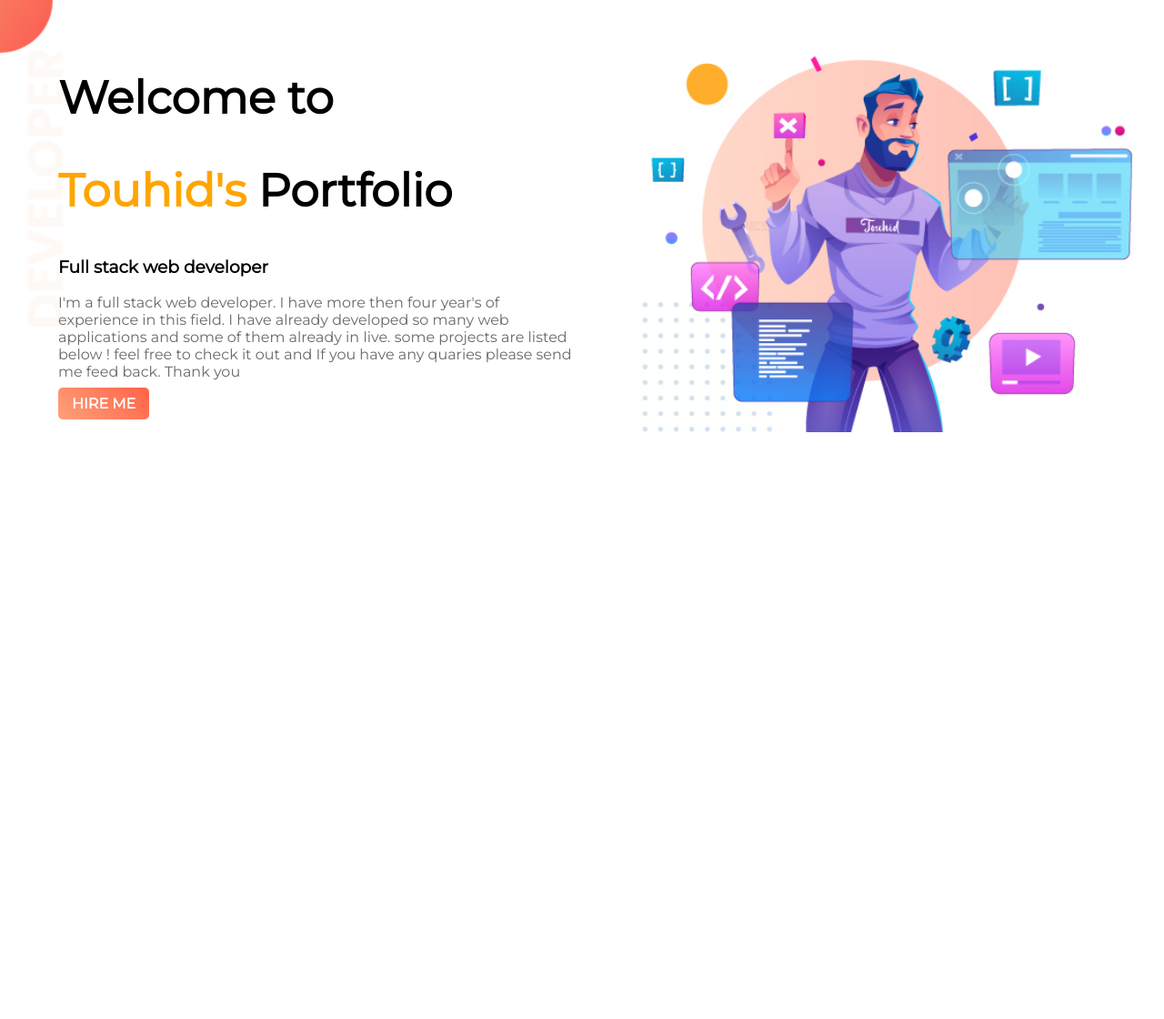
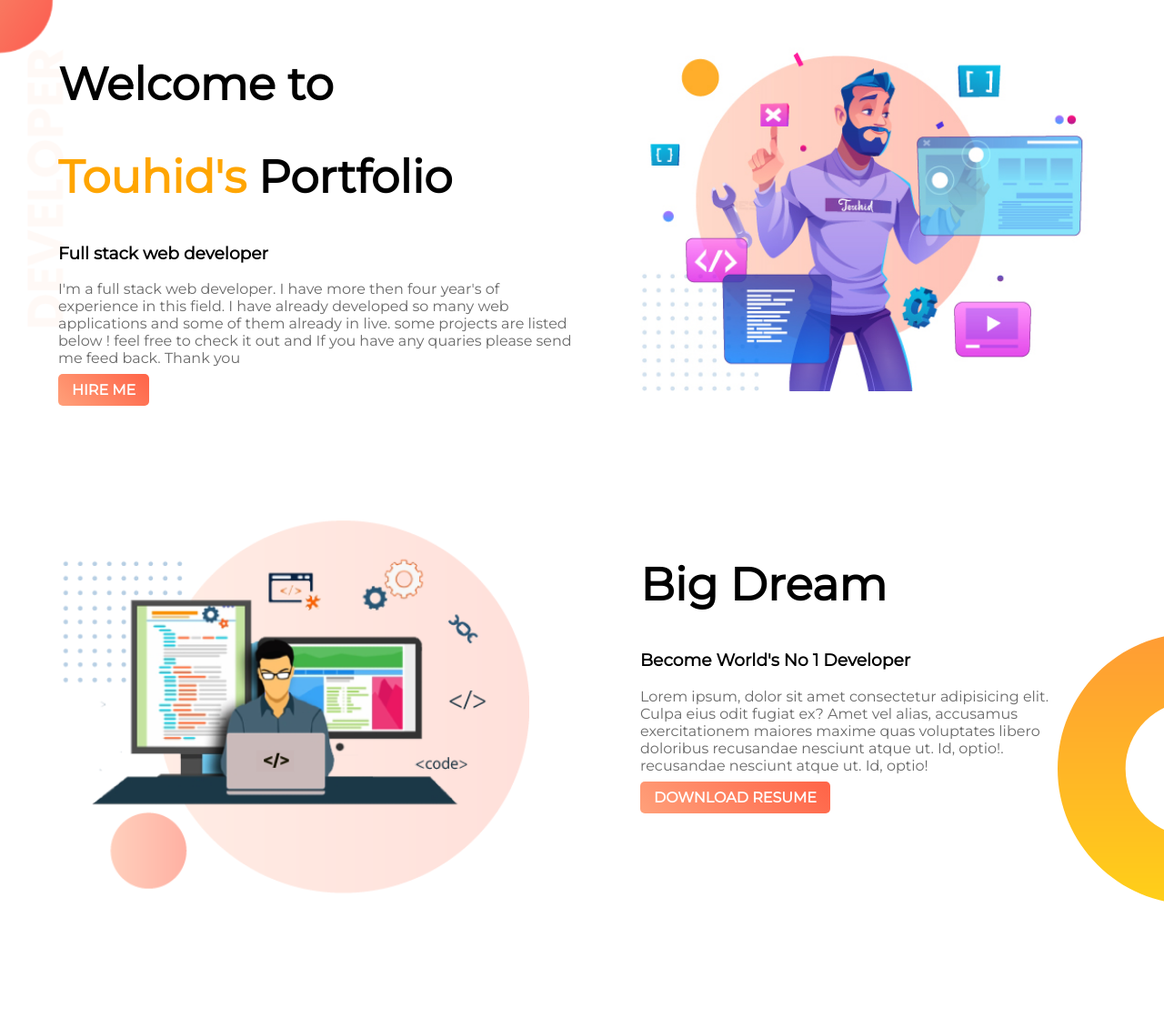
Before and after one commit to TouhidZaman/developer-portfolio, a plain HTML site: page index.html in a window 1280 px wide. Shown: the whole page at 91% size. Before the commit the page ends 800 px from the top, so only its background shows below. Drawn offline with Linux system fonts and the light colour scheme.

Commit message:
dream big section added

```diff
--- a/index.html
+++ b/index.html
@@ -12,15 +12,26 @@
 </head>
 <body>
     <section class="top-banner">
-        <div class="half-width left">
+        <div class="half-width">
             <h1>Welcome to</h1>
             <h1><span class="orange-highlight">Touhid's</span> Portfolio</h1>
             <h3>Full stack web developer</h3>
             <p>I'm a full stack web developer. I have more then four year's of experience in this field. I have already developed so many web applications and some of them already in live. some projects are listed below ! feel free to check it out and If you have any quaries please send me feed back. Thank you</p>
             <a class="link-button" href="https://www.linkedin.com/in/touhidzaman/" target="_blank" rel="noopener noreferrer">Hire Me</a>
         </div>
-        <div class="half-width right">
+        <div class="half-width">
             <img src="images/touhid-1.jpg" alt="" srcset="">
+        </div>
+    </section>
+    <section class="dream-big">
+        <div class="half-width">
+            <img src="images/touhid-2.png" alt="">
+        </div>
+        <div class="half-width">
+            <h1>Big Dream</h1>
+            <h3>Become World's No 1 Developer</h3>
+            <p>Lorem ipsum, dolor sit amet consectetur adipisicing elit. Culpa eius odit fugiat ex? Amet vel alias, accusamus exercitationem maiores maxime quas voluptates libero doloribus recusandae nesciunt atque ut. Id, optio!. recusandae nesciunt atque ut. Id, optio!</p>
+            <a class="link-button" href="https://drive.google.com/file/d/1epqpipY1k8649K_7XEyzR9PPagnPjCm3/view?usp=sharing" target="_blank" rel="noopener noreferrer">DOWNLOAD RESUME</a>
         </div>
     </section>
 </body>
--- a/style.css
+++ b/style.css
@@ -25,6 +25,8 @@ p {
 section {
     display: flex;
     flex-wrap: wrap;
+    height: 500px;
+    padding-bottom: 50px;
 }
 
 /* TOP BANNER SECTION  */
@@ -39,8 +41,21 @@ section {
     padding-left: 5%;
 }
 .half-width img {
-    width: 100%;
+    width: 90%;
 }
-.top-banner .left {
-    padding-top: 15px;
+
+/* END OF TOP BANNER SECTION  */
+
+/* DREAM BIG SECTION  */
+
+.dream-big {
+    background-image: url(images/dream-bg.png);
+    background-repeat: no-repeat;
+    background-position: right;
 }
+
+.dream-big p {
+    width: 85%;
+}
+
+/* END OF DREAM BIG SECTION  */
```
Also changed, not shown: images/dream-bg.png (added), images/touhid-2.png (added).
